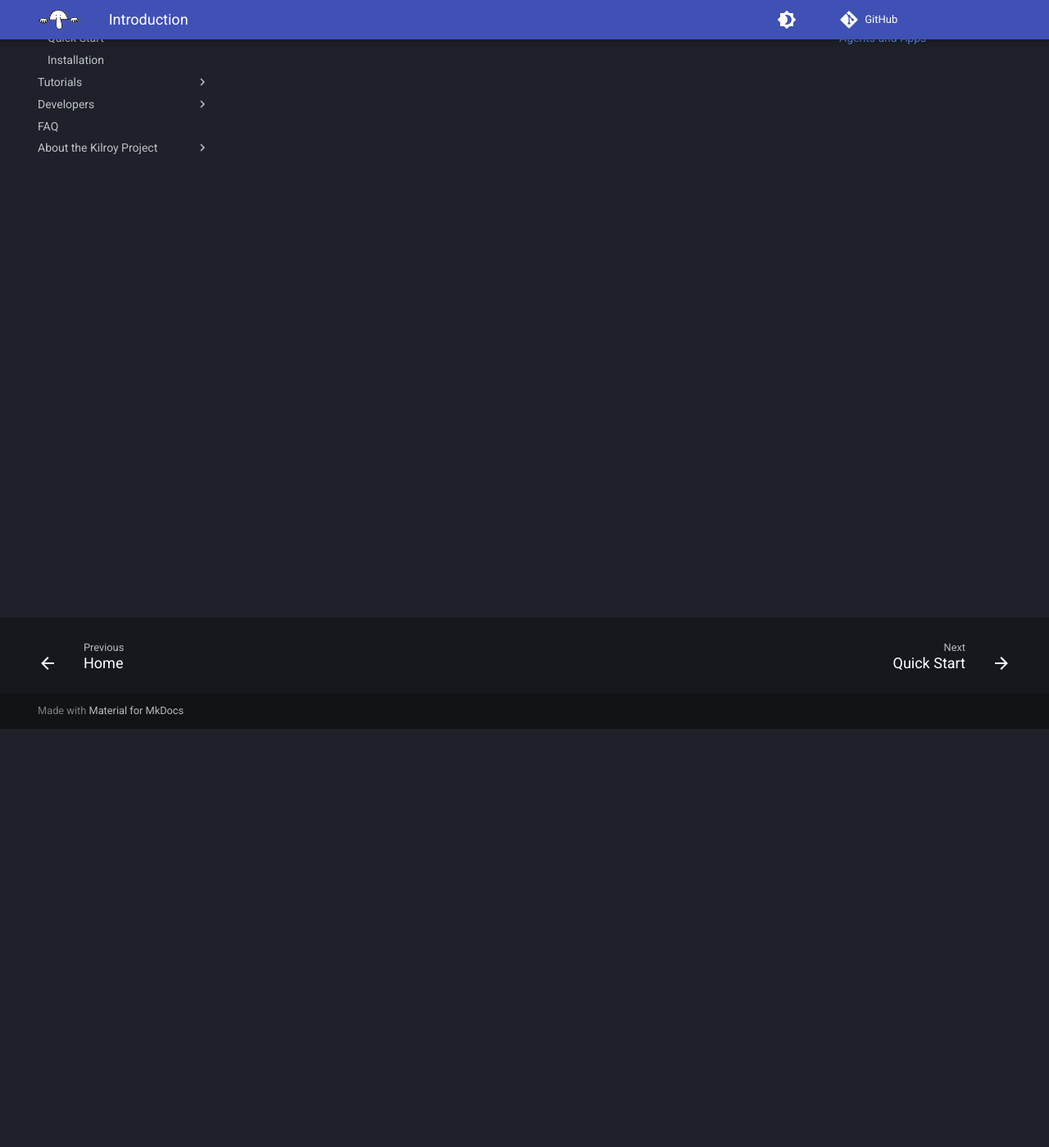
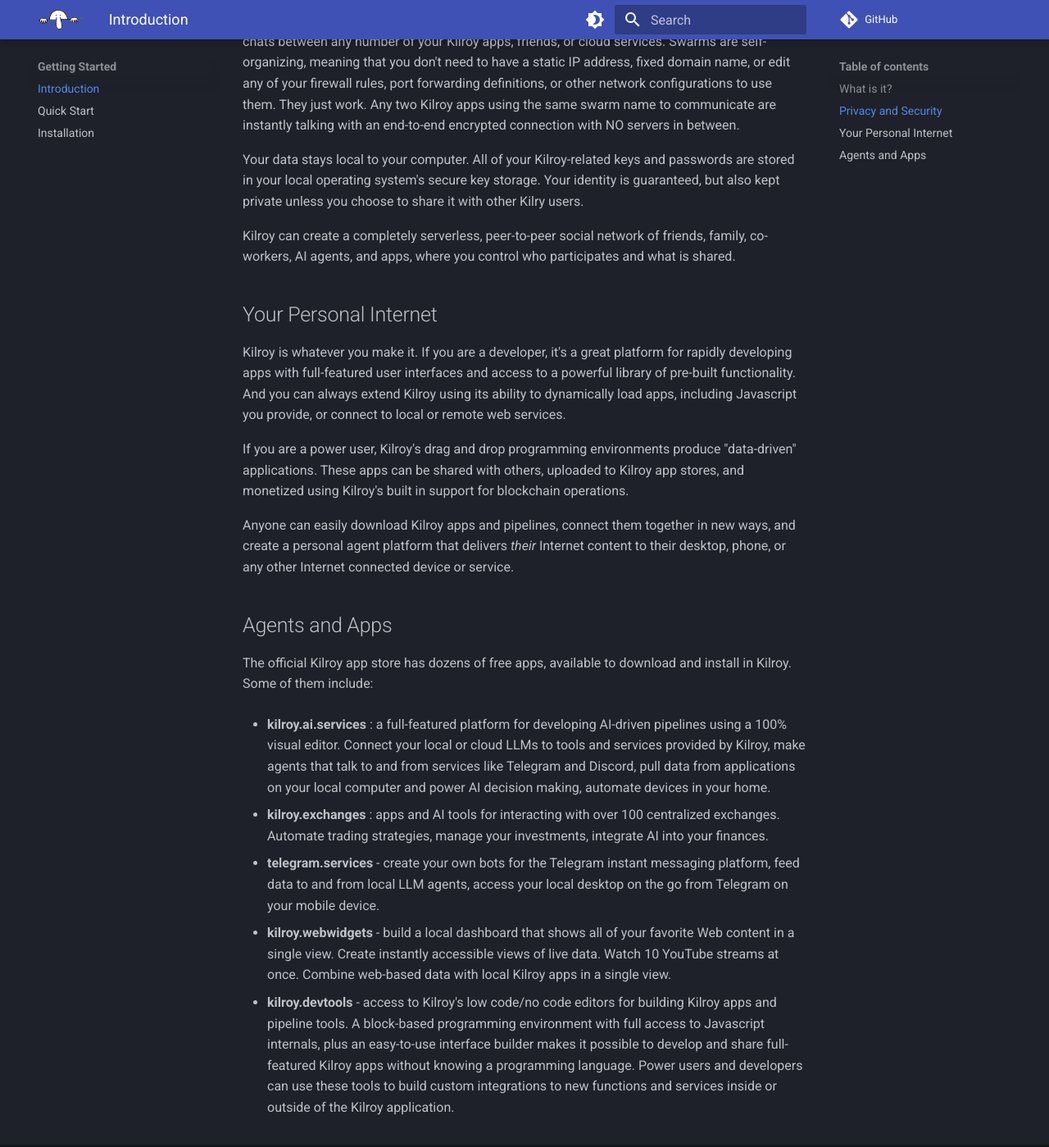
Before and after one commit to kilroy-tech/kilroy-tech.github.io, an MkDocs documentation site: the page built from docs/getting-started/introduction.md, in a window 1280 px wide and 1400 px high, scrolled down 511 px. Shown: the whole window at 82% size. Built offline with MkDocs 1.6.1 and Material for MkDocs 9.7.7, drawn with Linux system fonts in a browser that asks for light colours; comment, search, counter and statistics services are not loaded; some of the changed text lies outside the part shown.

Commit message:
WIP - testing github view

```diff
--- a/docs/getting-started/introduction.md
+++ b/docs/getting-started/introduction.md
@@ -2,8 +2,53 @@
 
 ## What is it?
 
+Kilroy is a single desktop application that lets you take control of your Internet, AI agents, apps, and social interactions.
+It gives you a way to combine all of these into a personalized, decentralized view that you can build and extend. Kilroy runs downloadable "apps" and agent
+"pipelines" to provide unique functionality that is fully customizable. There's no need for messy command line installations, or stitching together dozens of services to make it work. It runs "out of the box" and you use Kilroy to extend Kilroy.
+
 ## Privacy and Security
+
+Kilroy is based on the concept of "swarms", which you can think of as very private, peer-to-peer chats between any number of your Kilroy
+apps, friends, or cloud services. Swarms are self-organizing, meaning that you don't need to have a static IP address, fixed domain name, or edit
+any of your firewall rules, port forwarding definitions, or other network configurations to use them. They just work. Any two Kilroy apps using the
+same swarm name to communicate are instantly talking with an end-to-end encrypted connection with NO servers in between.
+
+Your data stays local to your computer. All of your Kilroy-related keys and passwords are stored in your local operating system's secure key storage.
+Your identity is guaranteed, but also kept private unless you choose to share it with other Kilry users.
+
+Kilroy can create a completely serverless, peer-to-peer social network of friends, family, co-workers, AI agents, and apps, where you control who participates
+and what is shared.
 
 ## Your Personal Internet
 
+Kilroy is whatever you make it. If you are a developer, it's a great platform for rapidly developing apps with full-featured user interfaces and access to
+a powerful library of pre-built functionality. And you can always extend Kilroy using its ability to dynamically load apps, including Javascript you provide,
+or connect to local or remote web services.
+
+If you are a power user, Kilroy's drag and drop programming environments produce "data-driven" applications. These apps can be shared with others, uploaded
+to Kilroy app stores, and monetized using Kilroy's built in support for blockchain operations.
+
+Anyone can easily download Kilroy apps and pipelines, connect them together in new ways, and create a personal agent platform that delivers *their*
+Internet content to their desktop, phone, or any other Internet connected device or service.
+
 ## Agents and Apps
+
+The official Kilroy app store has dozens of free apps, available to download and install in Kilroy. Some of them include:
+
+  - **kilroy.ai.services** : a full-featured platform for developing AI-driven pipelines using a 100% visual editor. Connect your local or cloud LLMs
+  to tools and services provided by Kilroy, make agents that talk to and from services like Telegram and Discord, pull data from applications on
+  your local computer and power AI decision making, automate devices in your home.
+
+  - **kilroy.exchanges** : apps and AI tools for interacting with over 100 centralized exchanges. Automate trading strategies, manage your investments,
+  integrate AI into your finances.
+
+  - **telegram.services** - create your own bots for the Telegram instant messaging platform, feed data to and from local LLM agents, access your local
+  desktop on the go from Telegram on your mobile device.
+
+  - **kilroy.webwidgets** - build a local dashboard that shows all of your favorite Web content in a single view. Create instantly accessible views of
+  live data. Watch 10 YouTube streams at once. Combine web-based data with local Kilroy apps in a single view.
+
+  - **kilroy.devtools** - access to Kilroy's low code/no code editors for building Kilroy apps and pipeline tools. A block-based programming environment with
+  full access to Javascript internals, plus an easy-to-use interface builder makes it possible to develop and share full-featured Kilroy apps without
+  knowing a programming language. Power users and developers can use these tools to build custom integrations to new functions and services inside or outside
+  of the Kilroy application.
--- a/mkdocs.yml
+++ b/mkdocs.yml
@@ -38,6 +38,14 @@
   name: material
   features:
     - navigation.footer
+    - navigation.sections
+    - navigation.tabs
+    - navigation.top
+    - navigation.tracking
+    - toc.follow
+    - search.highlight
+    - search.share
+    - search.suggest
     - content.code.copy
     - content.action.edit
 
@@ -67,4 +75,5 @@
 
 plugins:
   - offline
+  - search
   - glightbox
```
Also changed, not shown: docs/getting-started/quick-start.md (+21 -0 lines), docs/index.md (+8 -17 lines), docs/assets/about/about_2.png.
